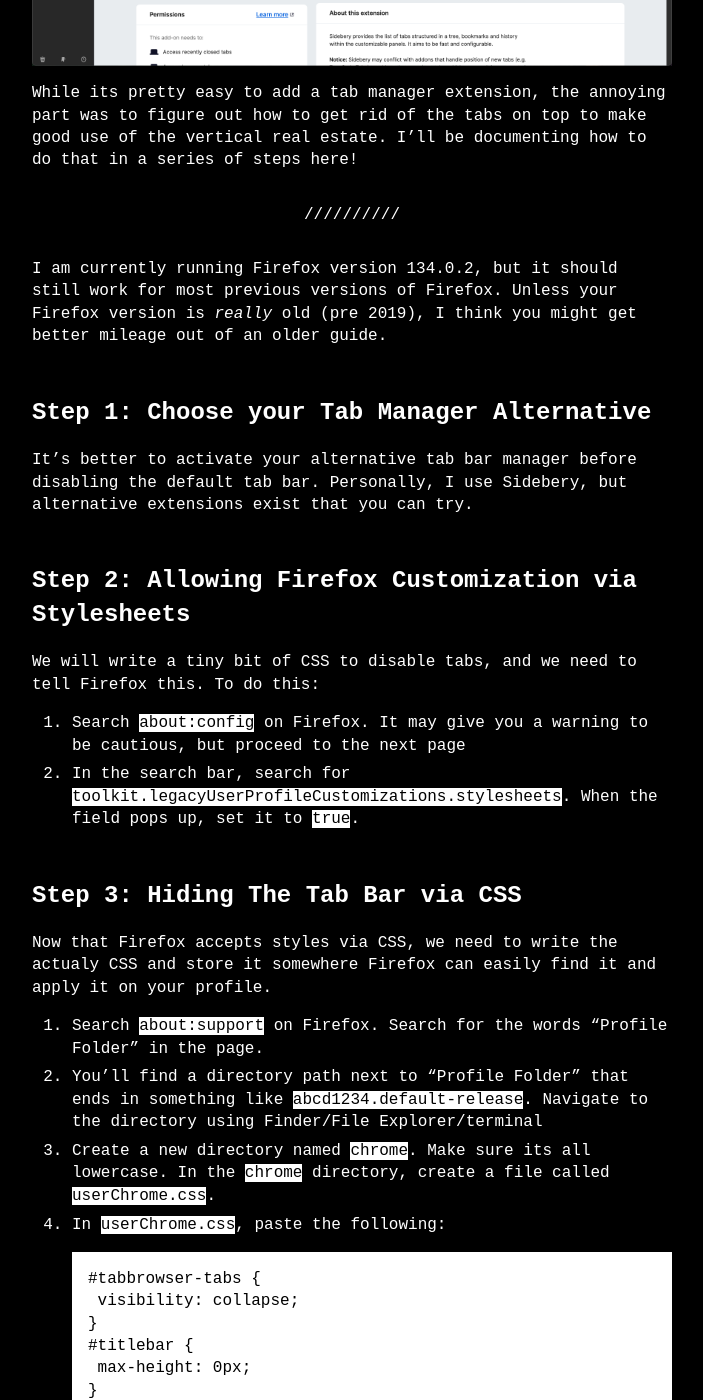
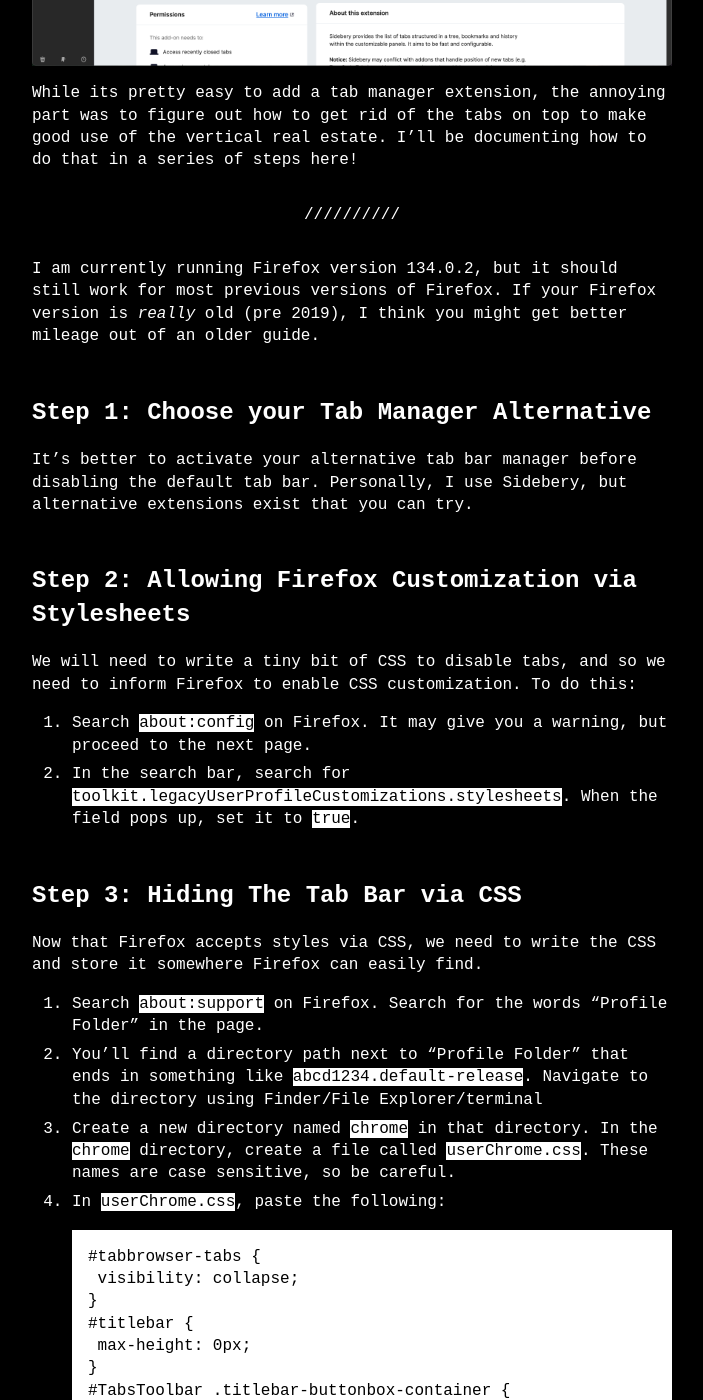
Before and after one commit to capemox/capemox.github.io, a Jekyll site: the page built from _posts/2025-02-02-firefox-remove-tabbar.md, in a window 1280 px wide and 1400 px high, scrolled down 674 px. Shown: the whole window, without its empty margins (288-991 px from the left). Built offline with Jekyll 4.4.1, drawn with Linux system fonts in a browser that asks for light colours; comment, search, counter and statistics services are not loaded; some of the changed text lies outside the part shown.

Commit message:
made changes

````diff
--- a/_config.yml
+++ b/_config.yml
@@ -12,7 +12,7 @@
 favicon: "logo.png" # name+extension of favicon (which must be put on the root folder)
 # goat_counter: "yoursitename" # put your GoatCounter name if you want to use GoatCounter analytics
 
-remote_theme: riggraz/no-style-please # if you are using GitHub Pages, change it to remote_theme: riggraz/no-style-please
+# remote_theme: riggraz/no-style-please # if you are using GitHub Pages, change it to remote_theme: riggraz/no-style-please
 
 theme_config:
   appearance: "dark" # can be "light", "dark" or "auto"
@@ -22,18 +22,13 @@
   lowercase_titles: true # show titles in lowercase in lists
 
 sass:
+  sass_dir: _sass
   style: compressed
+  load_paths:
+    - _sass
+    - assets/css
 
 plugins:
   - jekyll-feed
   - jekyll-seo-tag
   - jekyll-sass-converter
-  # - jektex
-
-# jektex:
-#   cache_dir: ".jektex-cache"
-#   ignore: ["*.xml"]
-#   silent: false
-#   macros:
-#     - ["\\Q", "\\mathbb{Q}"]
-#     - ["\\C", "\\mathbb{C}"]
--- a/_posts/2025-02-02-firefox-remove-tabbar.md
+++ b/_posts/2025-02-02-firefox-remove-tabbar.md
@@ -3,7 +3,7 @@
 title: "How to get rid of the tab bar on firefox"
 usemathjax: true
 ---
-This is a post mainly for my reference, since I always seem to get a bit lost figuring out how to do this. Essentially, I prefer using a firefox extension for a side tab bar (I use [Sidebery](https://addons.mozilla.org/en-US/firefox/addon/sidebery/)) and its shortcuts to manage my tabs. My browser setup looks a little bit like this:
+This is a post mainly for my reference, since I always seem to get a bit lost figuring out how to do this. Essentially, I prefer using a Firefox extension for a side tab bar (I use [Sidebery](https://addons.mozilla.org/en-US/firefox/addon/sidebery/)) and its shortcuts to manage my tabs. My browser setup looks a little bit like this:
 
 ![tabbar-ss](/media/tabbar/tabbar_ss.png)
 
@@ -11,22 +11,22 @@
 
 ---
 
-I am currently running Firefox version 134.0.2, but it should still work for most previous versions of Firefox. Unless your Firefox version is _really_ old (pre 2019), I think you might get better mileage out of an older guide.
+I am currently running Firefox version 134.0.2, but it should still work for most previous versions of Firefox. If your Firefox version is _really_ old (pre 2019), I think you might get better mileage out of an older guide.
 
 ## Step 1: Choose your Tab Manager Alternative
 It's better to activate your alternative tab bar manager before disabling the default tab bar. Personally, I use Sidebery, but alternative extensions exist that you can try.
 
 ## Step 2: Allowing Firefox Customization via Stylesheets
-We will write a tiny bit of CSS to disable tabs, and we need to tell Firefox this. To do this:
-1. Search `about:config` on Firefox. It may give you a warning to be cautious, but proceed to the next page
+We will need to write a tiny bit of CSS to disable tabs, and so we need to inform Firefox to enable CSS customization. To do this:
+1. Search `about:config` on Firefox. It may give you a warning, but proceed to the next page.
 2. In the search bar, search for `toolkit.legacyUserProfileCustomizations.stylesheets`. When the field pops up, set it to `true`.
 
 ## Step 3: Hiding The Tab Bar via CSS
-Now that Firefox accepts styles via CSS, we need to write the actualy CSS and store it somewhere Firefox can easily find it and apply it on your profile.
+Now that Firefox accepts styles via CSS, we need to write the CSS and store it somewhere Firefox can easily find.
 
 1. Search `about:support` on Firefox. Search for the words "Profile Folder" in the page.
 2. You'll find a directory path next to "Profile Folder" that ends in something like `abcd1234.default-release`. Navigate to the directory using Finder/File Explorer/terminal
-3. Create a new directory named `chrome`. Make sure its all lowercase. In the `chrome` directory, create a file called `userChrome.css`.
+3. Create a new directory named `chrome` in that directory. In the `chrome` directory, create a file called `userChrome.css`. These names are case sensitive, so be careful.
 4. In `userChrome.css`, paste the following:
 ```
 #tabbrowser-tabs {
````
Also changed, not shown: Gemfile (+5 -2 lines), _posts/2025-02-03-modern-bert.md (added, +5 -0 lines), _sass/no-style-please.scss (deleted, +0 -98 lines), Gemfile.lock, _sass/new-style-please.scss (indentation only), no-style-please.gemspec (deleted), old_posts/2025-01-26-ngrams.md (renamed from _posts/2025-01-26-ngrams.md), 6 other files.
